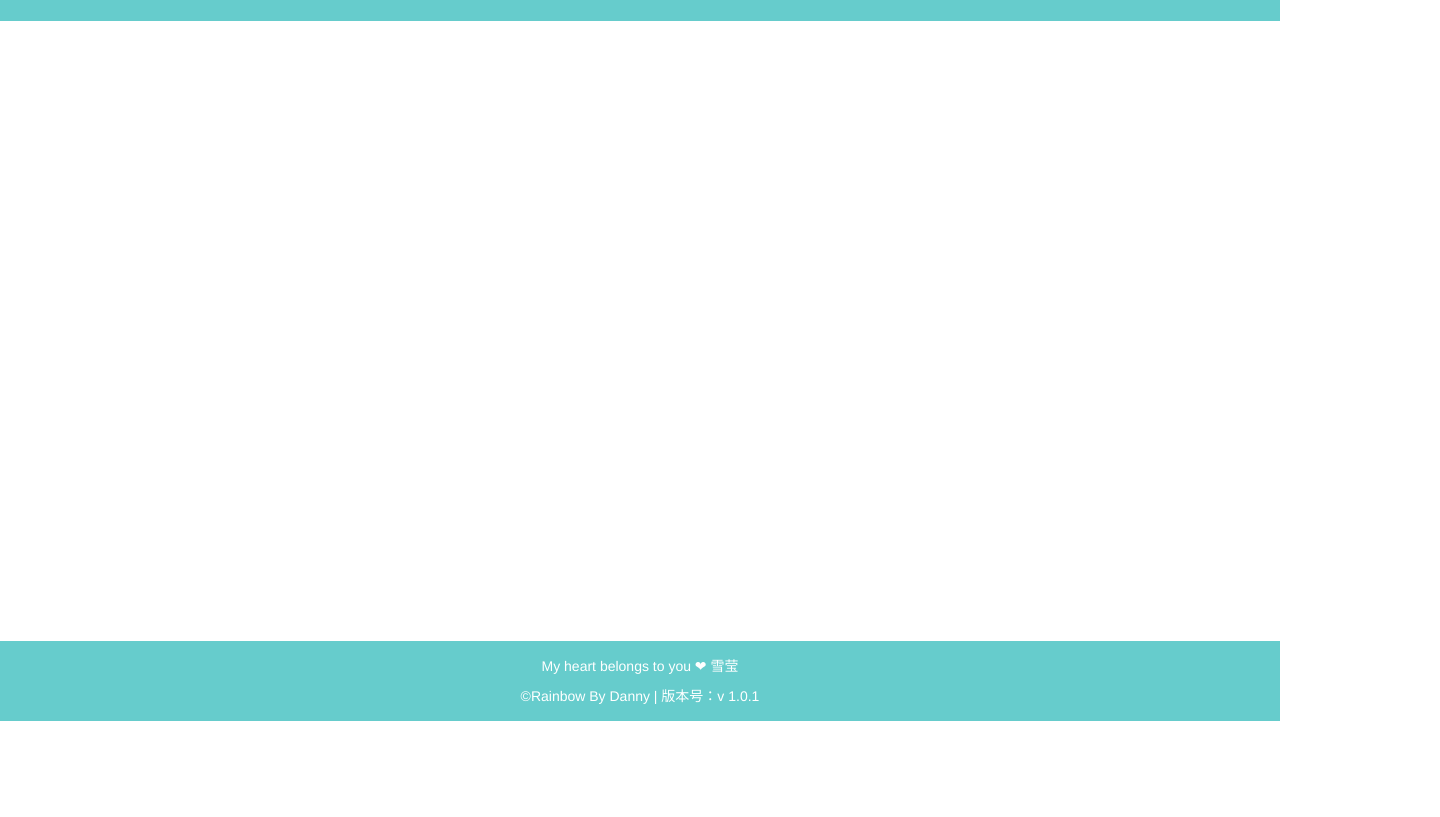
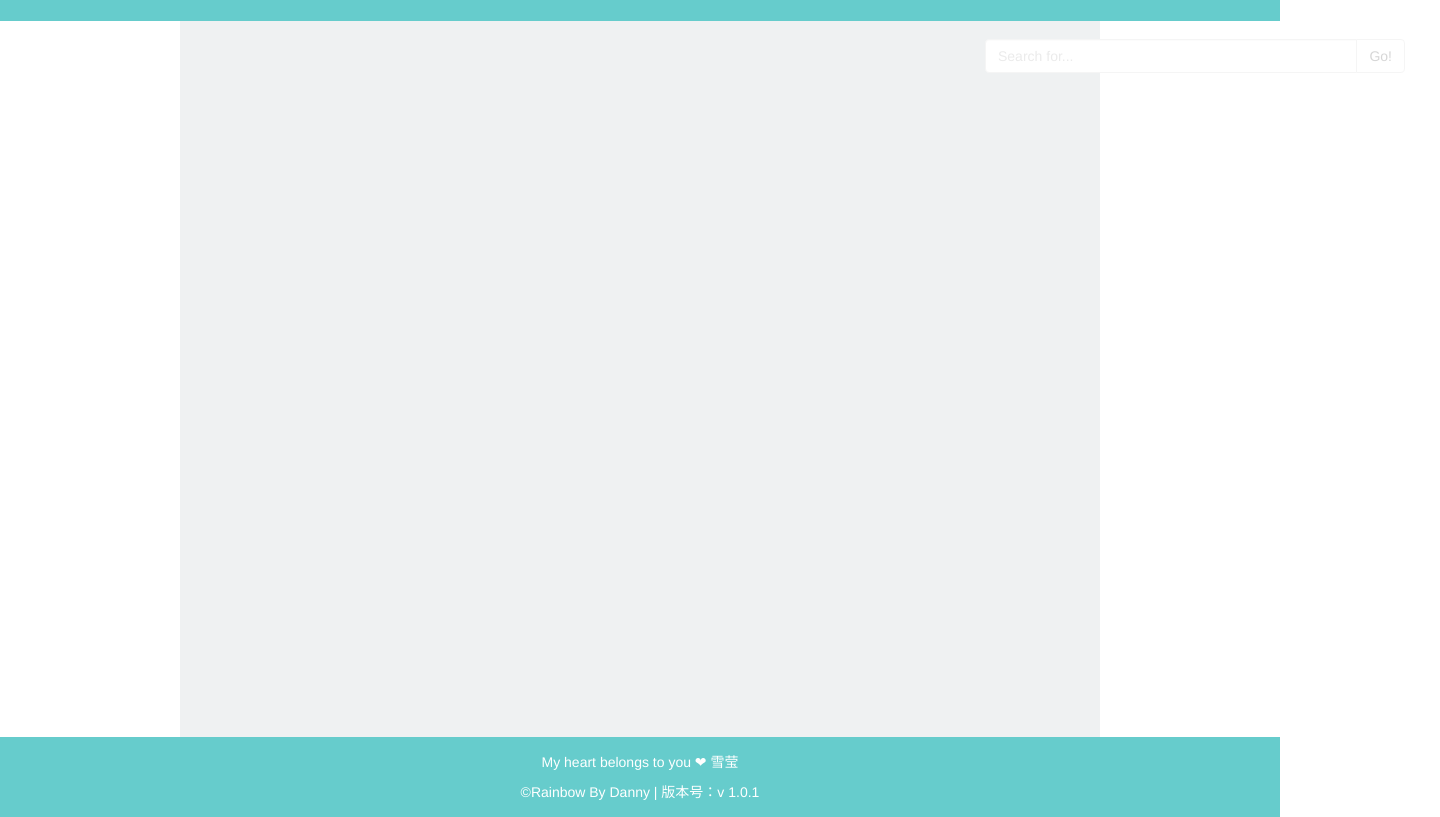
Before and after one commit to DDDDanny/Web-Factory, a plain HTML site: page Rainbow/View/index.html in a window 1280 px wide. Shown: the part 79-896 px from the top of the page, 1440 px wide, since content can reach past the window. Before the commit the page ends 800 px from the top, so only its background shows below. Drawn offline with Linux system fonts and the light colour scheme.

Commit message:
Add Search

```diff
--- a/Rainbow/Sass/main.scss
+++ b/Rainbow/Sass/main.scss
@@ -20,7 +20,33 @@ body{
 }
 
 .context{
-  padding-bottom: 80px;
+  // padding-bottom: 80px;
+  .context_row{
+    margin: 0px 180px;
+    height: 796px;
+    padding: 0px 30px;
+    background-color: #adb9be;
+    opacity:0.2;
+    position: relative;
+    .search_row{
+      height: 50px;
+      margin: 10px 0px;
+      padding: 0px 20px;
+      position: absolute;
+      width: 1230px;
+
+      .search{
+        float: right;
+        // position: absolute;
+        right: 0%;
+        top: 50%;
+        height: 34px;
+        margin-top: -17px;
+        padding: auto 0px;
+        width: 450px;
+      }
+    }
+  }
 }
 /**
  * 使用position & bottom方法使页脚自适应在页面最底部
--- a/Rainbow/View/index.html
+++ b/Rainbow/View/index.html
@@ -28,10 +28,19 @@
     </div>
     <!-- 内容 -->
     <div class="context">
-      <div class="row">
-
+      <div class="context_row">
+        <div class="search_row">
+          <div class="col-lg-6 search">
+             <div class="input-group">
+               <input type="text" class="form-control" placeholder="Search for...">
+               <span class="input-group-btn">
+                 <button class="btn btn-default" type="button">Go!</button>
+               </span>
+             </div><!-- /input-group -->
+           </div><!-- /.col-lg-6 -->
+          </div>
+        </div>
       </div>
-    </div>
     <!-- 尾部 -->
     <div class="container-fluid footer">
       <div class="footer-text-box">
```
Also changed, not shown: Rainbow/CSS/main.css, 2 other files.
